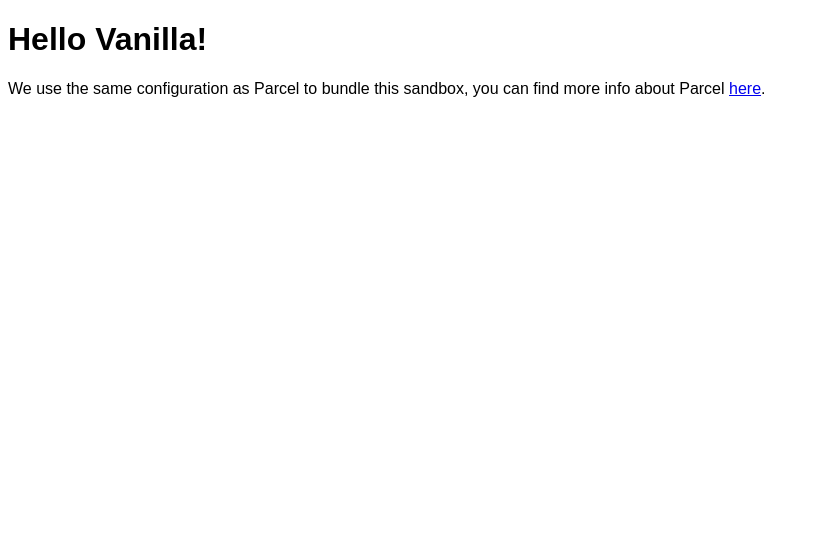
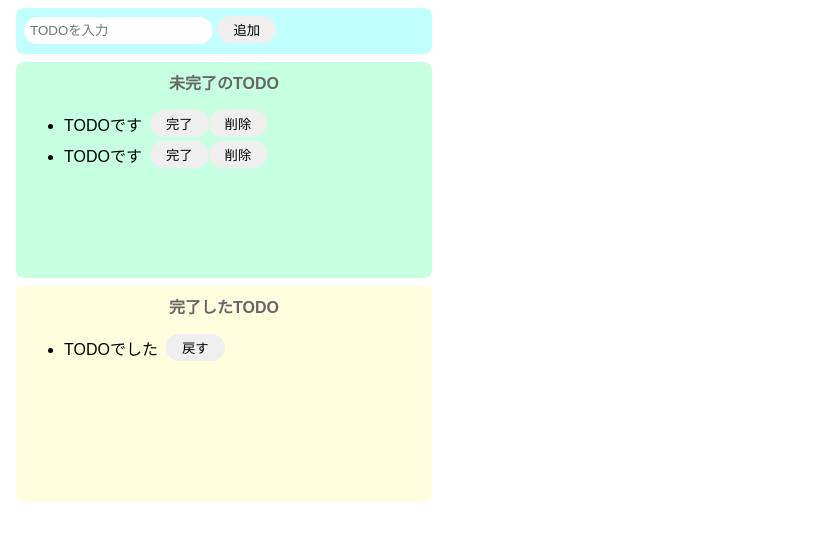
Before and after one commit to seiyakanaoka/codesandbox_react_start, a website built with Parcel: page index.html in a window 1280 px wide. Shown: the whole page, without its empty margins (0-819 px from the left). Built offline with nearby package versions, Linux system fonts and the light colour scheme.

Commit message:
Reactの準備

```diff
--- a/index.html
+++ b/index.html
@@ -1,16 +1,40 @@
 <!DOCTYPE html>
 <html>
+  <head>
+    <title>Let's Go ! Sandbox</title>
+    <meta charset="UTF-8" />
+  </head>
 
-<head>
-	<title>Parcel Sandbox</title>
-	<meta charset="UTF-8" />
-</head>
+  <body>
+    <div class="input-area">
+      <input placeholder="TODOを入力" />
+      <button>追加</button>
+    </div>
+    <div class="imcomplete-area">
+      <p class="title">未完了のTODO</p>
+      <ul>
+        <div class="list-row">
+          <li>TODOです</li>
+          <button>完了</button>
+          <button>削除</button>
+        </div>
+        <div class="list-row">
+          <li>TODOです</li>
+          <button>完了</button>
+          <button>削除</button>
+        </div>
+      </ul>
+    </div>
+    <div class="complete-area">
+      <p class="title">完了したTODO</p>
+      <ul>
+        <div class="list-row">
+          <li>TODOでした</li>
+          <button>戻す</button>
+        </div>
+      </ul>
+    </div>
 
-<body>
-	<div id="app"></div>
-
-	<script src="src/index.js">
-	</script>
-</body>
-
+    <script src="src/index.js"></script>
+  </body>
 </html>
--- a/src/index.js
+++ b/src/index.js
@@ -1,10 +1 @@
 import "./styles.css";
-
-document.getElementById("app").innerHTML = `
-<h1>Hello Vanilla!</h1>
-<div>
-  We use the same configuration as Parcel to bundle this sandbox, you can find more
-  info about Parcel
-  <a href="https://parceljs.org" target="_blank" rel="noopener noreferrer">here</a>.
-</div>
-`;
--- a/src/styles.css
+++ b/src/styles.css
@@ -1,3 +1,63 @@
 body {
   font-family: sans-serif;
 }
+
+input {
+  border-radius: 16px;
+  border: none;
+  padding: 6px 6px;
+  outline: none;
+}
+
+button {
+  border-radius: 16px;
+  border: none;
+  padding: 4px 16px;
+}
+
+button:hover {
+  background-color: #ff7fff;
+  color: #fff;
+  cursor: pointer;
+}
+
+li {
+  margin-right: 8px;
+}
+
+.input-area {
+  background-color: #c1ffff;
+  width: 400px;
+  height: 30px;
+  padding: 8px;
+  margin: 8px;
+  border-radius: 8px;
+}
+.imcomplete-area {
+  background-color: #c6ffe2;
+  width: 400px;
+  min-height: 200px;
+  padding: 8px;
+  margin: 8px;
+  border-radius: 8px;
+}
+.complete-area {
+  background-color: #ffffe0;
+  padding: 8px;
+  width: 400px;
+  min-height: 200px;
+  margin: 8px;
+  border-radius: 8px;
+}
+
+.title {
+  text-align: center;
+  margin-top: 0;
+  font-weight: bold;
+  color: #666;
+}
+.list-row {
+  display: flex;
+  align-items: center;
+  padding-bottom: 4px;
+}
```
